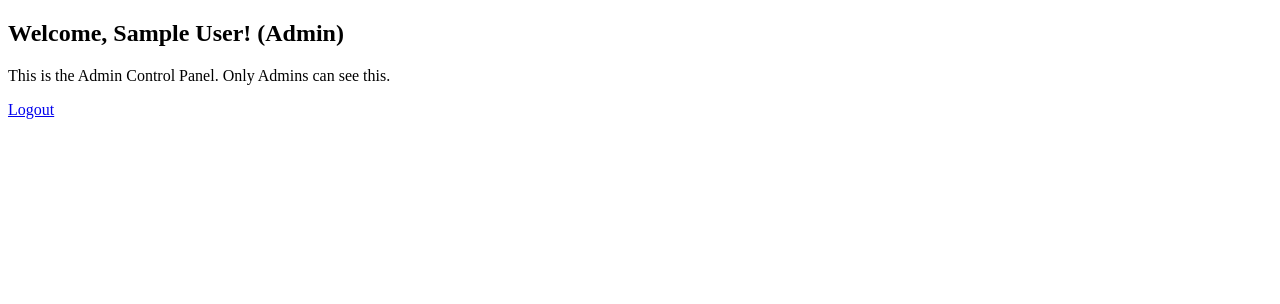
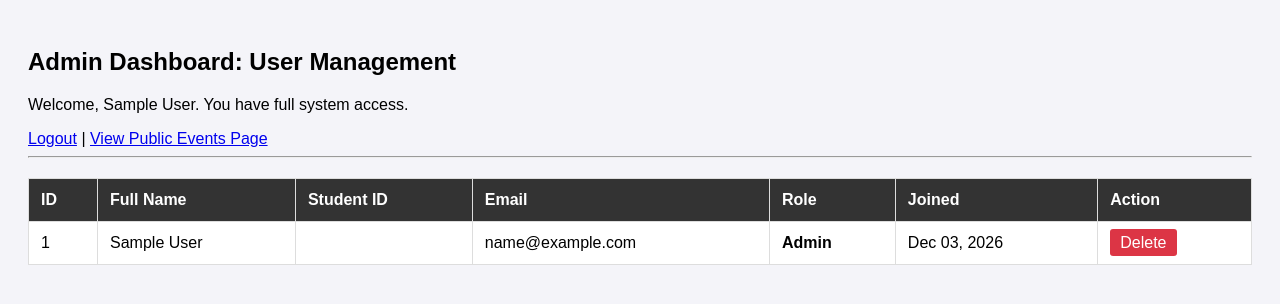
Before and after one commit to Naulikha/su_events_app, a PHP site: page /dashboard/admin.php in a window 1280 px wide. Shown: the top 304 px of the page. Run offline with PHP 8.4, Linux system fonts and the light colour scheme; the visitor is signed in with stand-in values (Sample User, id 1).

Commit message:
Added in the admin page

```diff
--- a/dashboard/admin.php
+++ b/dashboard/admin.php
@@ -2,25 +2,104 @@
 // REFERENCE: Sessions (Lecture)
 session_start();
 
-// THE BOUNCER: If they are not logged in OR they are not an Admin
+// THE BOUNCER: Kick out anyone who isn't an Admin
 if (!isset($_SESSION['user_id']) || $_SESSION['role'] !== 'Admin') {
-    // Note implemented: Destroy session if not Admin trying to access Admin panel
     session_destroy();
     header("Location: ../auth/login.php");
     exit();
 }
+
+// REFERENCE: Working with Databases (Lecture)
+require_once '../config/db.php';
+
+$success = "";
+$error = "";
+
+// --- HANDLE USER DELETION (Admin Power) ---
+if (isset($_GET['delete_user'])) {
+    $target_user_id = (int)$_GET['delete_user'];
+
+    // Protection: Prevent the Admin from accidentally deleting themselves!
+    if ($target_user_id === $_SESSION['user_id']) {
+        $error = "You cannot delete your own Admin account!";
+    } else {
+        // REFERENCE: PHP_MYSQL_PREPARED_STATEMENTS (Lecture)
+        $stmt = $conn->prepare("DELETE FROM users WHERE user_id = ?");
+        $stmt->bind_param("i", $target_user_id);
+
+        if ($stmt->execute()) {
+            $success = "User successfully deleted.";
+        } else {
+            $error = "Failed to delete user.";
+        }
+        $stmt->close();
+    }
+}
+
+// --- FETCH ALL USERS ---
+// We want to see newest users first
+$sql = "SELECT user_id, full_name, student_id, email, role, created_at FROM users ORDER BY created_at DESC";
+$result = $conn->query($sql);
 ?>
+
 <!DOCTYPE html>
 <html lang="en">
 <head>
     <meta charset="UTF-8">
-    <title>Admin Dashboard - SU Events</title>
+    <title>Admin Dashboard - User Management</title>
+    <style>
+        body { font-family: Arial, sans-serif; padding: 20px; background: #f4f4f9; }
+        table { width: 100%; border-collapse: collapse; background: white; margin-top: 20px; }
+        th, td { padding: 12px; border: 1px solid #ddd; text-align: left; }
+        th { background-color: #333; color: white; }
+        .btn-delete { background: #dc3545; color: white; padding: 5px 10px; text-decoration: none; border-radius: 3px; }
+        .success { color: green; font-weight: bold; }
+        .error { color: red; font-weight: bold; }
+    </style>
 </head>
 <body>
-    <!-- REFERENCE: HTML Entities (Lecture) -> securely printing the name -->
-    <h2>Welcome, <?php echo htmlspecialchars($_SESSION['full_name']); ?>! (Admin)</h2>
-    <p>This is the Admin Control Panel. Only Admins can see this.</p>
+    <h2>Admin Dashboard: User Management</h2>
+    <p>Welcome, <?php echo htmlspecialchars($_SESSION['full_name']); ?>. You have full system access.</p>
 
-    <a href="../auth/logout.php">Logout</a>
+    <a href="../auth/logout.php">Logout</a> | <a href="../index.php">View Public Events Page</a>
+    <hr>
+
+    <?php if(!empty($success)) echo "<p class='success'>$success</p>"; ?>
+    <?php if(!empty($error)) echo "<p class='error'>$error</p>"; ?>
+
+    <table>
+        <tr>
+            <th>ID</th>
+            <th>Full Name</th>
+            <th>Student ID</th>
+            <th>Email</th>
+            <th>Role</th>
+            <th>Joined</th>
+            <th>Action</th>
+        </tr>
+
+        <?php if ($result->num_rows > 0): ?>
+            <?php while($user = $result->fetch_assoc()): ?>
+                <tr>
+                    <!-- REFERENCE: HTML Entities (Lecture) -> secure output -->
+                    <td><?php echo $user['user_id']; ?></td>
+                    <td><?php echo htmlspecialchars($user['full_name']); ?></td>
+                    <td><?php echo htmlspecialchars($user['student_id']); ?></td>
+                    <td><?php echo htmlspecialchars($user['email']); ?></td>
+                    <td><strong><?php echo $user['role']; ?></strong></td>
+                    <td><?php echo date('M d, Y', strtotime($user['created_at'])); ?></td>
+                    <td>
+                        <?php if ($user['user_id'] !== $_SESSION['user_id']): ?>
+                            <a href="?delete_user=<?php echo $user['user_id']; ?>" class="btn-delete" onclick="return confirm('Delete this user? This will also delete all their events and bookings!');">Delete</a>
+                        <?php else: ?>
+                            <em>Your Account</em>
+                        <?php endif; ?>
+                    </td>
+                </tr>
+            <?php endwhile; ?>
+        <?php else: ?>
+            <tr><td colspan="7">No users found.</td></tr>
+        <?php endif; ?>
+    </table>
 </body>
 </html>
```
